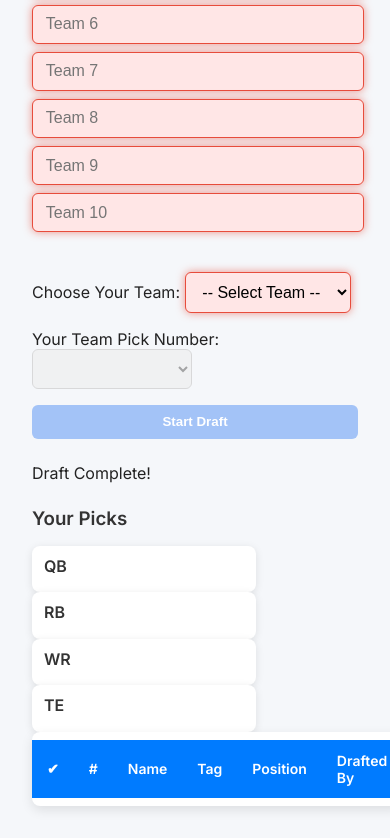
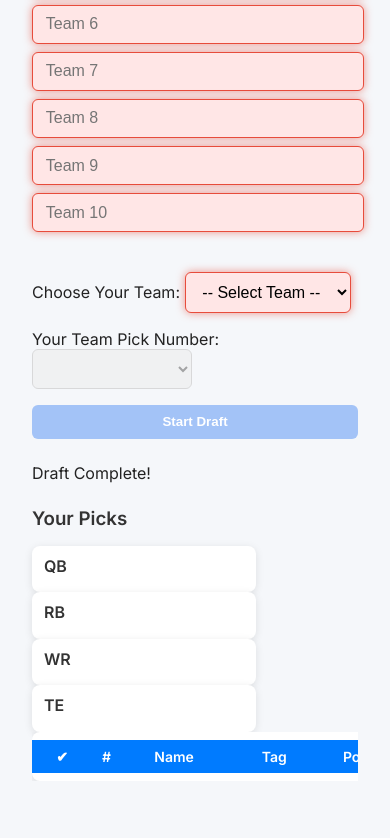
Before and after one commit to MedicatedGoblin/fantasyfootballdrafttool, a plain HTML site: page index.html in a window 390 px wide. Shown: the part 938-1776 px from the top of the page. After the commit the page ends 1751 px from the top, so only its background shows below. Drawn offline with Linux system fonts and the light colour scheme.

Commit message:
Update index.html

```diff
--- a/index.html
+++ b/index.html
@@ -315,6 +315,22 @@ tbody tr {
   text-decoration: none !important;
   opacity: 1 !important;
 }
+@media (max-width: 600px) {
+  .table-wrapper {
+    overflow-x: auto;
+    -webkit-overflow-scrolling: touch; /* smooth scrolling on iOS */
+  }
+
+  table {
+    min-width: 600px; /* ensures table has minimum width to force scroll */
+  }
+
+  /* Optional: reduce padding/font size for mobile */
+  th, td {
+    padding: 8px 10px;
+    font-size: 14px;
+  }
+}
   </style>
 </head>
 <body>
@@ -362,6 +378,7 @@ tbody tr {
   <div><strong>TE</strong><ul id="myTE"></ul></div>
 </div>
 
+<div class="table-wrapper">
 <table id="playerTable">
   <thead>
     <tr>
@@ -375,6 +392,7 @@ tbody tr {
   </thead>
   <tbody></tbody>
 </table>
+</div>
 
 <script>
   let players = [];
```
